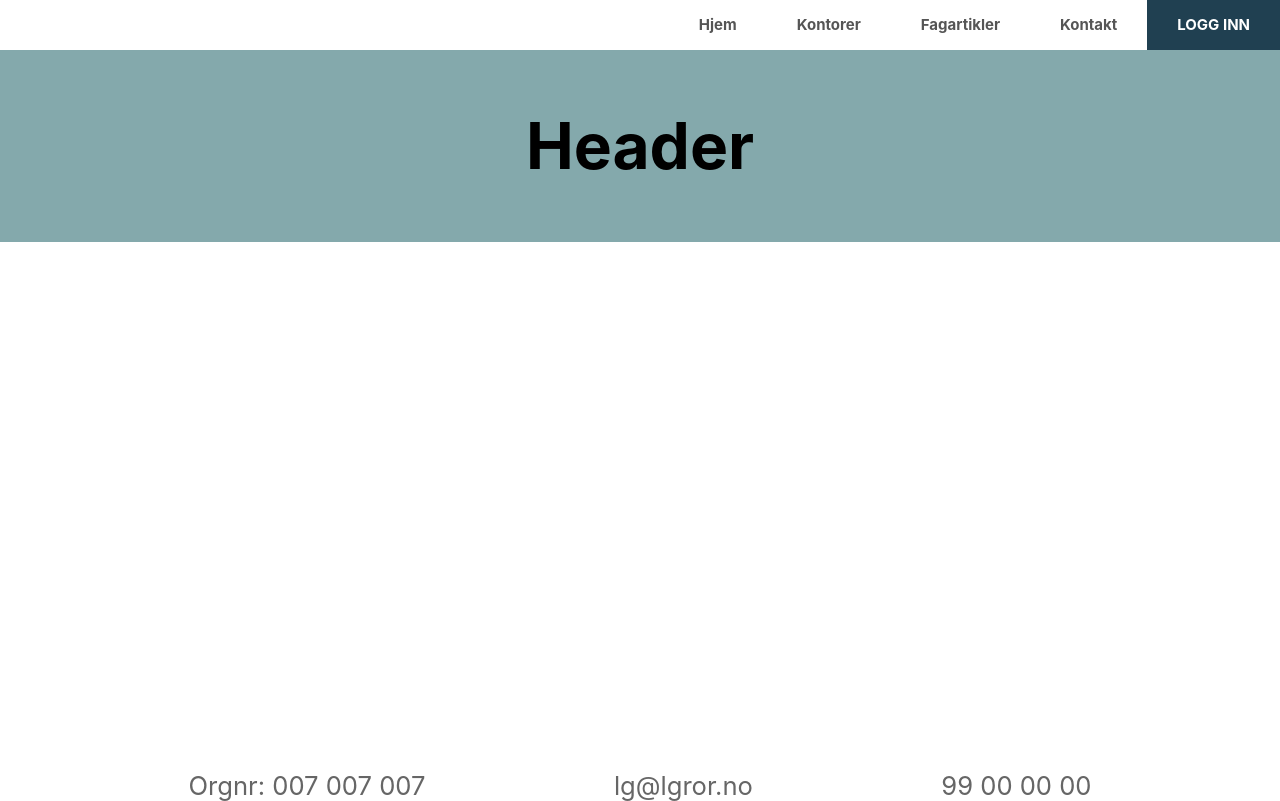
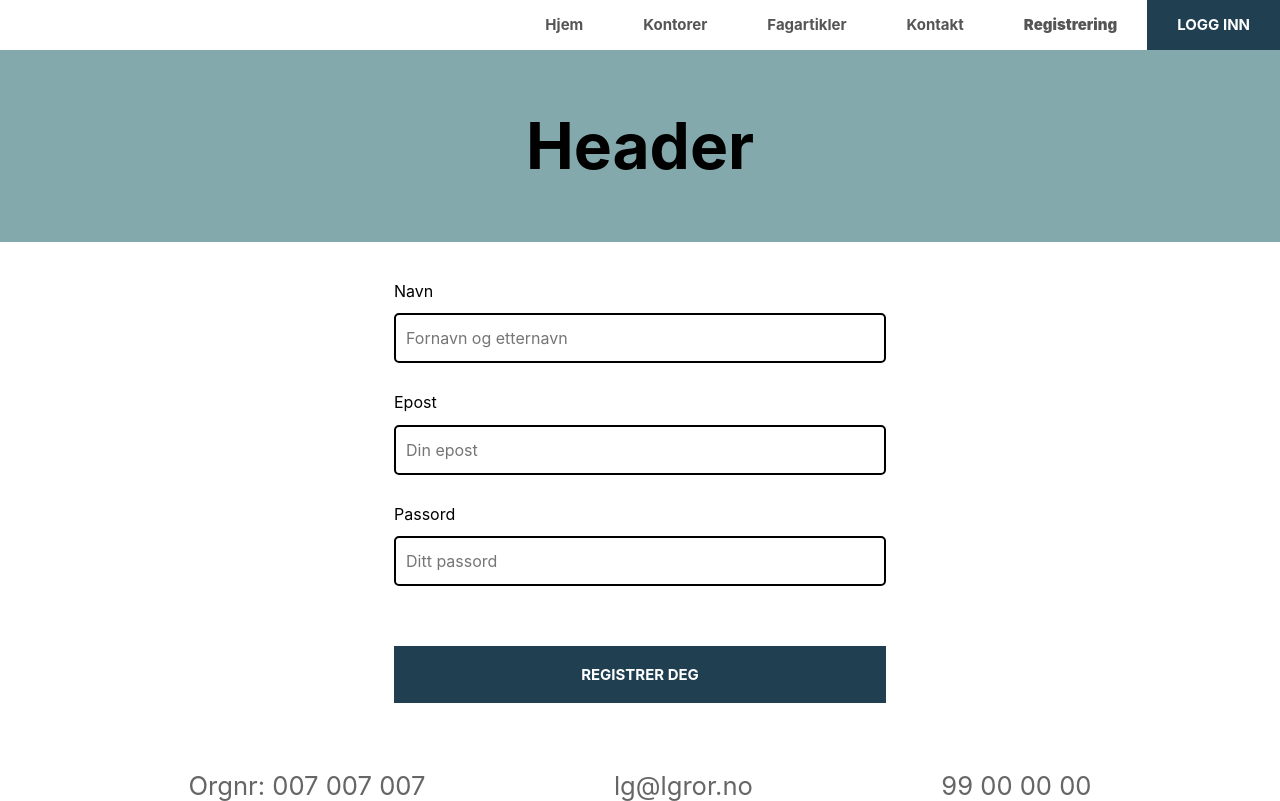
Before and after one commit to ramibakir/Eksamen_Webapplikasjoner, a React app in the folder client/: page /register in a window 1280 px wide. Built offline with nearby package versions, Linux system fonts and the light colour scheme; no server answers.

Commit message:
added signup button to nav, fixed typos,
added useHistroy to signup which redirects user to login page after sign up

```diff
--- a/client/src/components/ArticleForm.jsx
+++ b/client/src/components/ArticleForm.jsx
@@ -13,7 +13,7 @@ import {
   NewCategoryButton,
   CategorySelector,
   AuthorSelector,
-} from '../styles/articleStyles';
+} from '../styles/ArticleStyles';
 import { listCategories, createCategory } from '../utils/categoryService.js';
 import ModalForm from './ModalForm';
 
--- a/client/src/components/Nav.jsx
+++ b/client/src/components/Nav.jsx
@@ -58,14 +58,20 @@ const Nav = () => {
             Kontakt
           </NavLink>
         </StyledNavMenuItem>
-        {!isLoggedIn && (
-          <StyledNavMenuItem menu={menu}>
-            <NavLink exact to="/login" activeClassName="active">
-              Logg inn
-            </NavLink>
-          </StyledNavMenuItem>
-        )}
-        {isLoggedIn && (
+        {!isLoggedIn ? (
+          <>
+            <StyledNavMenuItem menu={menu}>
+              <NavLink exact to="/register" activeClassName="active">
+                Registrering
+              </NavLink>
+            </StyledNavMenuItem>
+            <StyledNavMenuItem menu={menu}>
+              <NavLink exact to="/login" activeClassName="active">
+                Logg inn
+              </NavLink>
+            </StyledNavMenuItem>
+          </>
+        ) : (
           <StyledNavMenuItem menu={menu}>
             <StyledButton type="button" onClick={handleLogout}>
               Logg ut
--- a/client/src/components/SignUpForm.jsx
+++ b/client/src/components/SignUpForm.jsx
@@ -1,6 +1,5 @@
 import React, { useState, useEffect } from 'react';
-import { useForm } from 'react-hook-form';
-import { useHistory, useLocation } from 'react-router-dom';
+import { useHistory } from 'react-router-dom';
 import { StyledButton } from '../styles/mainStyles.js';
 import {
   StyledFormContainter,
@@ -10,7 +9,8 @@ import {
 } from '../styles/formStyles.js';
 import { create } from '../utils/userService';
 
-const SignUpForm = (props) => {
+const SignUpForm = () => {
+  const history = useHistory();
   const [user, setUser] = useState({
     name: '',
     email: '',
@@ -23,7 +23,7 @@ const SignUpForm = (props) => {
 
   const createUser = () => {
     create(user);
-    props.history.push('/');
+    history.push('/login');
   };
 
   return (
--- a/client/src/pages/ArticleDetailedView.jsx
+++ b/client/src/pages/ArticleDetailedView.jsx
@@ -10,7 +10,7 @@ import {
   ContentParagraph,
   EditButton,
   DeleteButton,
-} from '../styles/articleStyles';
+} from '../styles/ArticleStyles';
 
 const ArticleDetailedView = () => {
   const [article, setArticle] = useState(null);
--- a/client/src/pages/Articles.jsx
+++ b/client/src/pages/Articles.jsx
@@ -18,7 +18,7 @@ import {
   ArticleImage,
   ArticleContentContainer,
   ArticleIntroParagraph,
-} from '../styles/articleStyles';
+} from '../styles/ArticleStyles';
 
 const Articles = () => {
   const [articles, setArticles] = useState(null);
--- a/client/src/routes/Routes.jsx
+++ b/client/src/routes/Routes.jsx
@@ -16,6 +16,7 @@ import Login from '../pages/Login';
 import OfficeDetailedView from '../pages/OfficeDetailedView';
 import ArticleDetailedView from '../pages/ArticleDetailedView';
 import CreateNewArticle from '../pages/CreateNewArticle';
+import SignUp from '../pages/SignUp';
 
 const AdminRoutes = ({ children, ...rest }) => {
   const { isLoggedIn, isAdmin, isLoading } = useAuthContext();
@@ -68,7 +69,9 @@ const Routes = () => (
         <Route path="/articles/:id">
           <ArticleDetailedView />
         </Route>
-        {/* TODO replace /newarticle with /:id */}
+        <Route path="/register">
+          <SignUp />
+        </Route>
         <AdminRoutes path="/create">
           <CreateNewArticle />
         </AdminRoutes>
--- a/client/src/utils/authService.js
+++ b/client/src/utils/authService.js
@@ -19,7 +19,7 @@ export const getUserInfo = async () => {
 
 export const login = async (credentials) => {
   try {
-    await getCsrfToken();
+    // await getCsrfToken();
     return await http.post('/login', { ...credentials });
   } catch (err) {
     return err.response;
@@ -28,7 +28,7 @@ export const login = async (credentials) => {
 
 export const logout = async () => {
   try {
-    await getCsrfToken();
+    // await getCsrfToken();
     return await http.post('/logout');
   } catch (err) {
     return err.response;
--- /dev/null
+++ b/client/src/utils/userService.js
@@ -0,0 +1,13 @@
+import http from './http.js';
+
+const API_URL = '/users';
+
+export const create = async (data) => {
+  try {
+    return await http.post(`${API_URL}`, data);
+  } catch (error) {
+    return error.response.data;
+  }
+};
+
+export default create;
```
